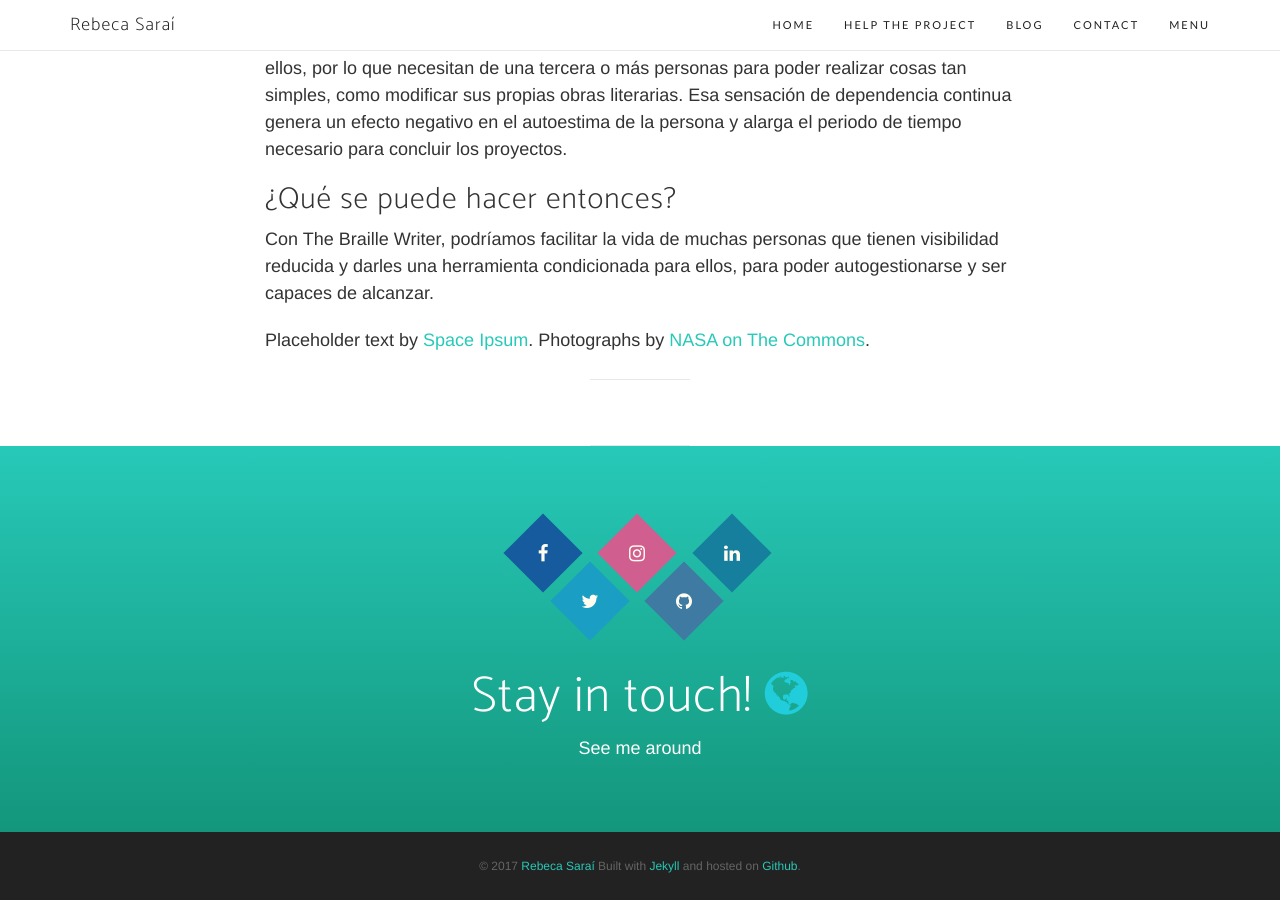
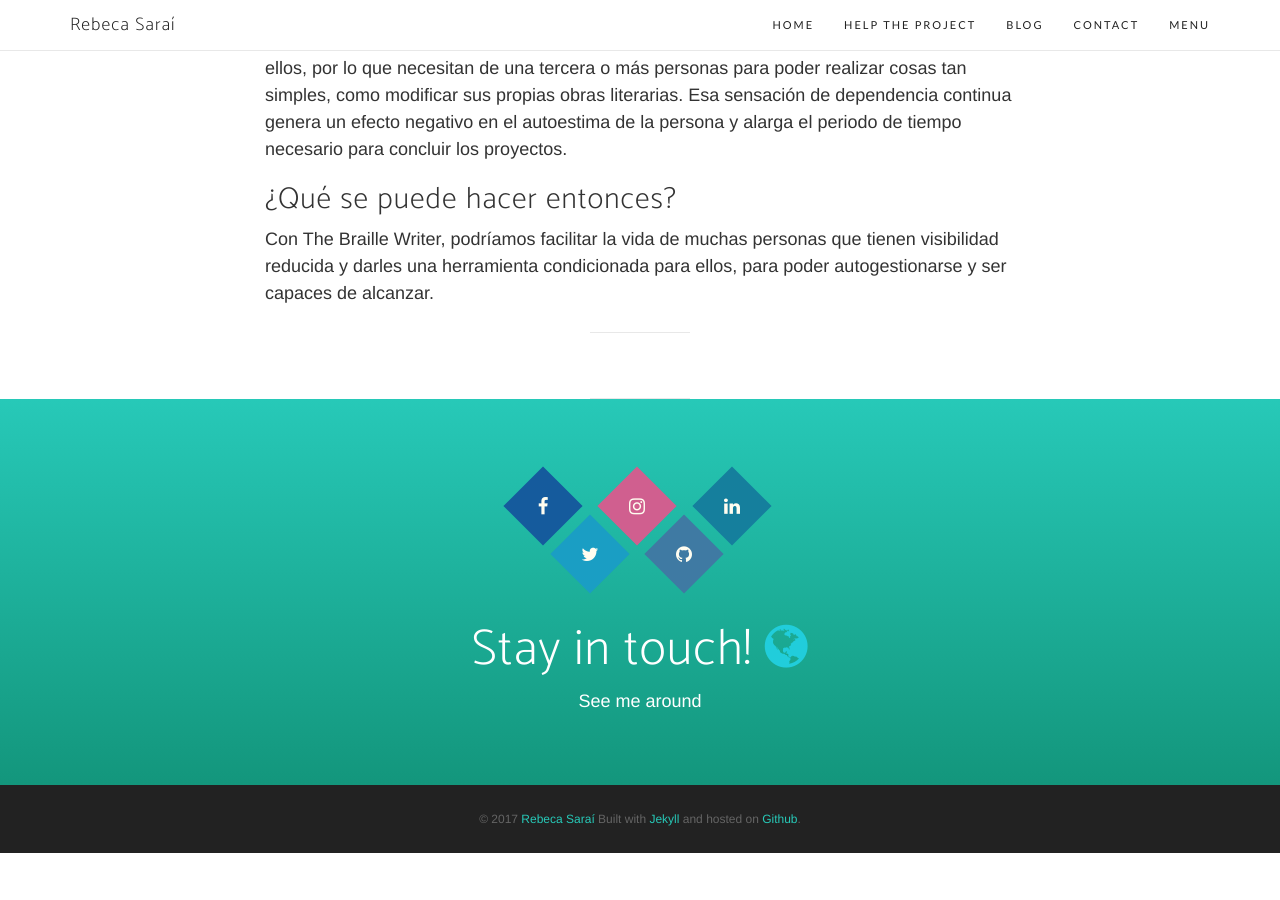
Before and after one commit to Rebecasarai/rebecasarai.github.io, a Jekyll site: the page built from _posts/2017-09-18-Braille-Writer.markdown, in a window 1280 px wide and 900 px high, scrolled down 3107 px. Built offline with Jekyll 4.4.1, drawn with Linux system fonts in a browser that asks for light colours; nearby versions of some CDN libraries; some web fonts are replaced; after the commit the page ends 3960 px from its top, so only the background shows below that.

Commit message:
Update 2017-09-18-Braille-Writer.markdown

```diff
--- a/_posts/2017-09-18-Braille-Writer.markdown
+++ b/_posts/2017-09-18-Braille-Writer.markdown
@@ -67,5 +67,3 @@ Through Braille Writer, improve the quality of life of both people with reduced
 <h2 class="section-heading">¿Qué se puede hacer entonces?</h2>
 
 <p>Con The Braille Writer, podríamos facilitar la vida de muchas personas que tienen visibilidad reducida y darles una herramienta condicionada para ellos, para poder autogestionarse y ser capaces de alcanzar. </p>
-
-<p>Placeholder text by <a href="http://spaceipsum.com/">Space Ipsum</a>. Photographs by <a href="https://www.flickr.com/photos/nasacommons/">NASA on The Commons</a>.</p>
```
